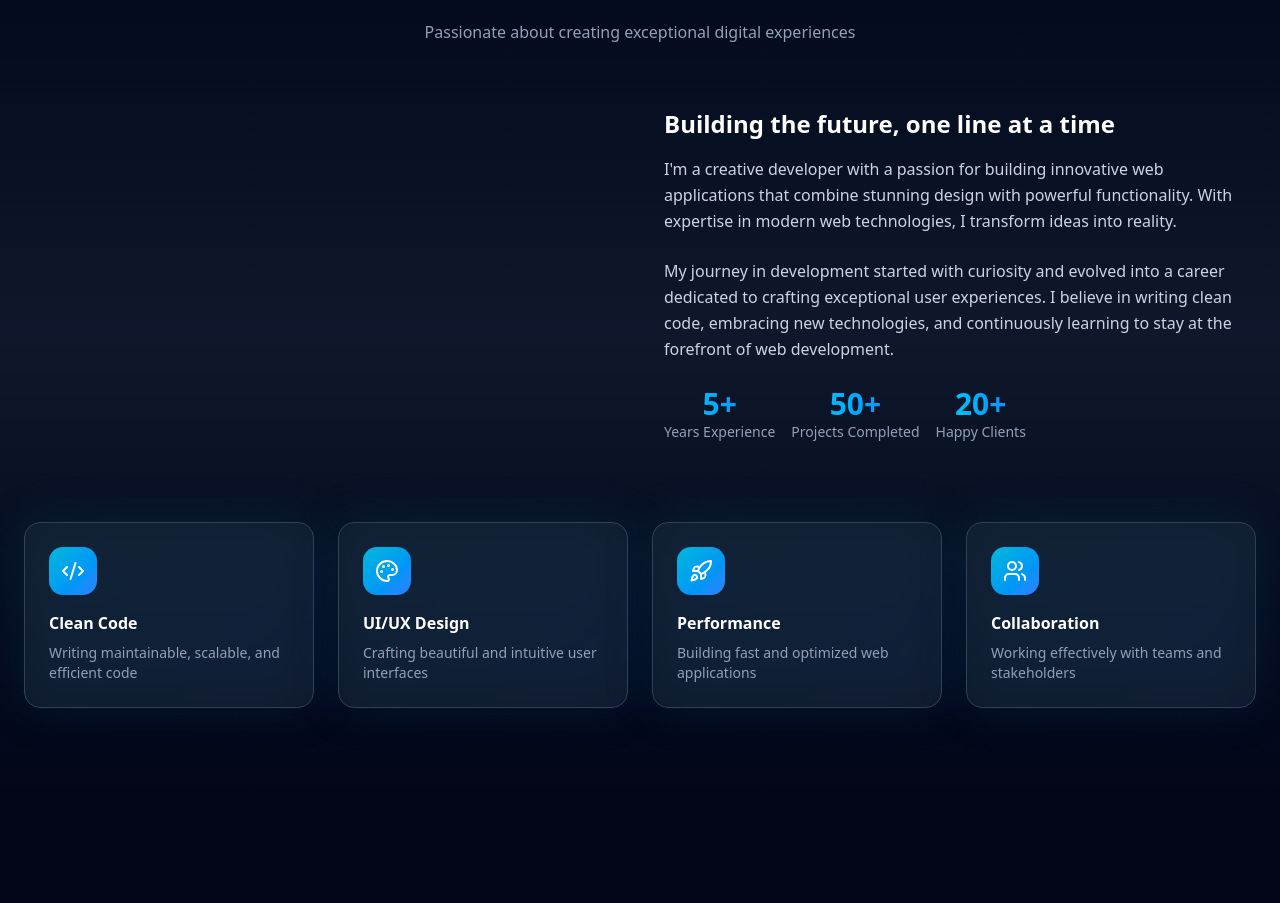
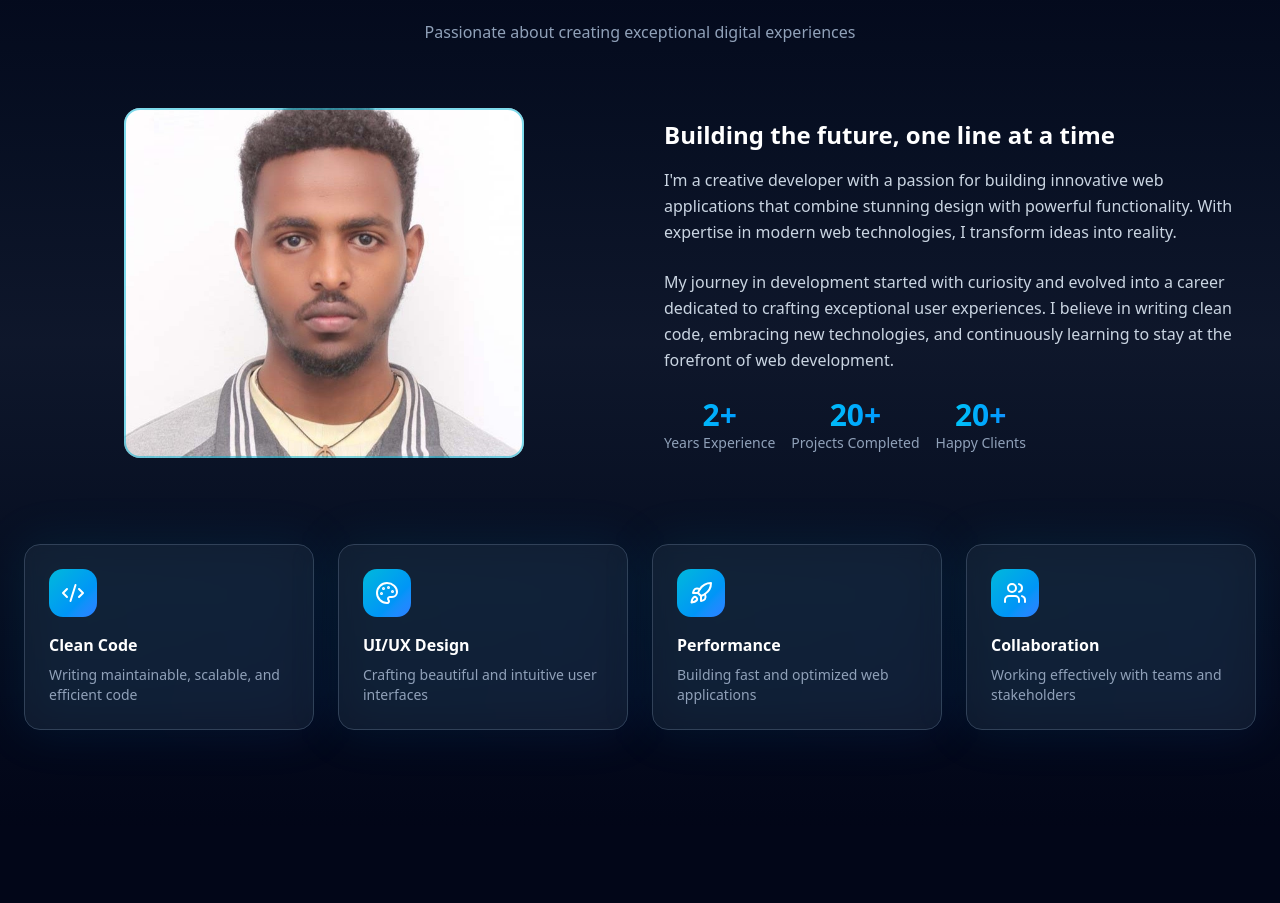
Before and after one commit to Yaya1200/Portifolio, a React (Vite) app in the folder portifoilo/: page / in a window 1280 px wide. Shown: the part 940-1843 px from the top of the page. Built offline with nearby package versions, Linux system fonts and the light colour scheme.

Commit message:
updating the background element

```diff
--- a/portifoilo/src/components/About.tsx
+++ b/portifoilo/src/components/About.tsx
@@ -28,7 +28,7 @@ export function About() {
 
   return (
     <section id="about" className="relative py-24 overflow-hidden">
-      {/* Background Elements */}
+
       <div className="absolute inset-0 bg-gradient-to-b from-slate-950 via-slate-900 to-slate-950" />
 
       <div className="relative max-w-7xl mx-auto px-6">
@@ -48,7 +48,6 @@ export function About() {
             Passionate about creating exceptional digital experiences
           </p>
         </motion.div>
-
         <div className="grid md:grid-cols-2 gap-12 items-center mb-20">
           <motion.div
             initial={{ opacity: 0, x: -50 }}
@@ -57,11 +56,27 @@ export function About() {
             transition={{ duration: 0.6 }}
             className="relative"
           >
-            <div className="relative rounded-2xl overflow-hidden group">
-              <div className="absolute inset-0 bg-gradient-to-tr from-cyan-500/20 to-blue-500/20 group-hover:opacity-0 transition-opacity duration-300" />
+          <motion.div
+            initial={{ opacity: 0, x: -50 }}
+            whileInView={{ opacity: 1, x: 0 }}
+            viewport={{ once: true }}
+            transition={{ duration: 0.6 }}
+          >
+            <div className="relative inline-block group" style={{marginLeft:"100px"}}>
+              <img
+                src="./yaredImage.jpg"
+                className="w-24 h-24 object-cover rounded-2xl "
+                style={{
+                  width:"400px",
+                  height:"350px",
+
+                }}
+                alt="Yared"
+              />
 
               <div className="absolute inset-0 border-2 border-cyan-500/50 rounded-2xl group-hover:border-cyan-400 transition-colors" />
             </div>
+          </motion.div>
           </motion.div>
 
           <motion.div
@@ -86,13 +101,13 @@ export function About() {
             <div className="flex gap-4">
               <div className="text-center">
                 <div className="text-3xl font-bold bg-gradient-to-r from-cyan-400 to-blue-500 bg-clip-text text-transparent">
-                  5+
+                  2+
                 </div>
                 <div className="text-sm text-slate-400">Years Experience</div>
               </div>
               <div className="text-center">
                 <div className="text-3xl font-bold bg-gradient-to-r from-cyan-400 to-blue-500 bg-clip-text text-transparent">
-                  50+
+                  20+
                 </div>
                 <div className="text-sm text-slate-400">Projects Completed</div>
               </div>
```
